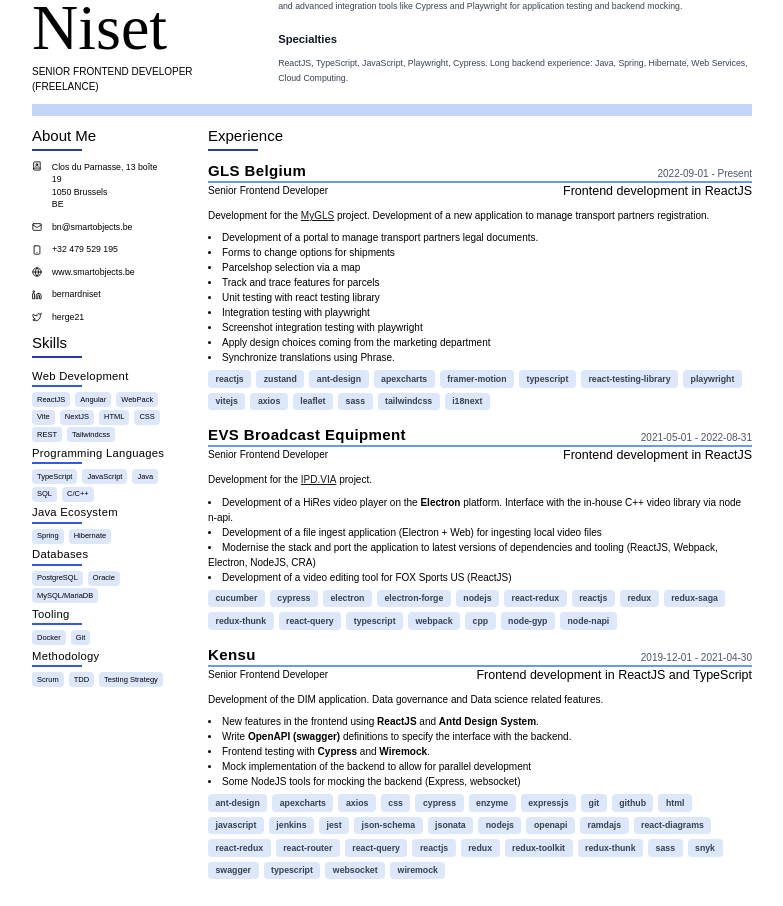
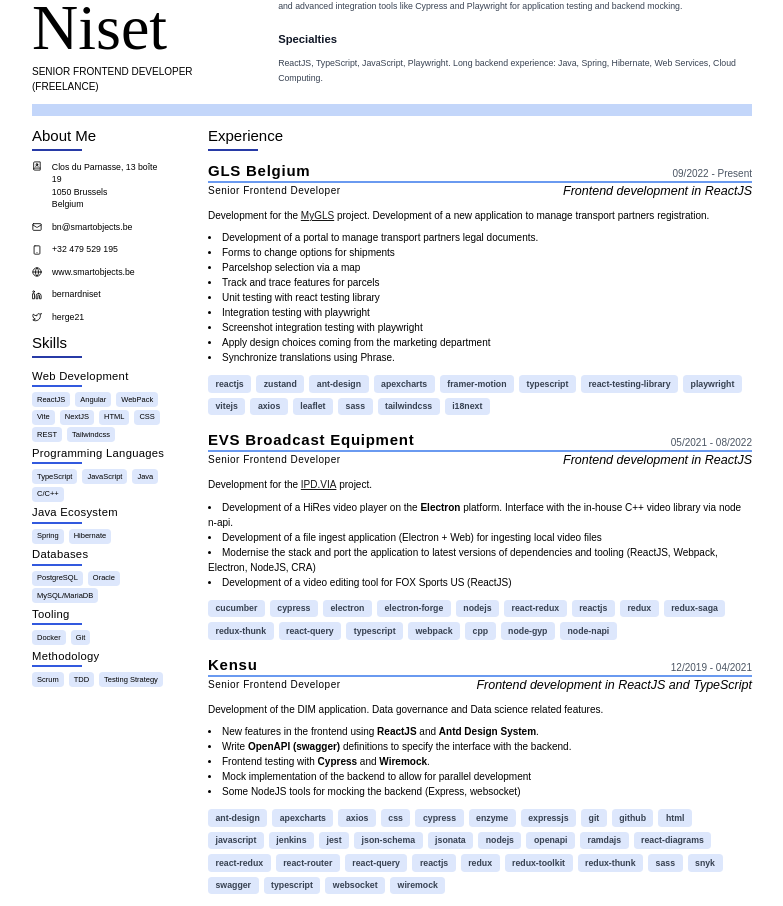
Before and after one commit to bn3t/resume-ng, a React (Vite) app: page / in a window 1280 px wide. Shown: the part 117-1023 px from the top of the page, without its empty margins (248-1031 px from the left). Built offline with nearby package versions, Linux system fonts and the light colour scheme.

Commit message:
feat: Add date formatting to Education and Job components

```diff
--- a/src/components/Education.tsx
+++ b/src/components/Education.tsx
@@ -1,6 +1,7 @@
 "use client";
 
 import { Resume } from "../resume";
+import { formatDate } from "../utils/dates";
 import Title from "./Title";
 
 interface EducationProps {
@@ -18,7 +19,7 @@ const Education = ({ education }: EducationProps) => {
             <div className="flex flex-row justify-between">
               <div>{edu.studyType} {edu.area}</div>
               <div className="self-end text-gray-600">
-                {edu.startDate} - {edu.endDate}
+                {formatDate(edu.startDate)} - {formatDate(edu.endDate)}
               </div>
             </div>
           </div>
--- a/src/components/Job.tsx
+++ b/src/components/Job.tsx
@@ -4,6 +4,7 @@ import clsx from "clsx";
 import Markdown from "react-markdown";
 
 import { Resume } from "../resume";
+import { formatDate } from "../utils/dates";
 
 interface JobProps {
   job: Resume["work"][0];
@@ -12,25 +13,25 @@ interface JobProps {
 }
 
 export const Job = ({ job, index, incolumns = false }: JobProps) => {
-  const endDate = job.endDate ? job.endDate : "Present";
+  const endDate = job.endDate ? formatDate(job.endDate) : "Present";
   return (
     <div key={`${job.company}-${index}`} className={clsx("mb-4", "break-inside-avoid")}>
       <div className={clsx("flex flex-col justify-between")}>
         <div className="flex flex-col">
           <div className="flex flex-row justify-between">
-            <h3 className="text-2xl font-semibold tracking-wide">{job.company}</h3>
+            <h3 className="text-2xl font-semibold tracking-wider">{job.company}</h3>
             <div className={clsx("self-end text-gray-600")}>
-              {job.startDate} - {endDate}
+              {formatDate(job.startDate)} - {endDate}
             </div>
           </div>
           <div className="w-full border-b-2 border-b-smo-blue-400"></div>
           <div className="flex flex-row justify-between">
-            <div>{job.position}</div>
-            {!incolumns && <div className="text-xl">{job.description}</div>}
+            <div className="tracking-wider">{job.position}</div>
+            {!incolumns && <div className="text-xl italic">{job.description}</div>}
           </div>
         </div>
       </div>
-      {incolumns && <div className="text-xl">{job.description}</div>}
+      {incolumns && <div className="text-xl italic">{job.description}</div>}
       <div className="prose prose-cv mt-1 max-w-full leading-normal">
         <Markdown>{job.summary}</Markdown>
       </div>
@@ -41,7 +42,7 @@ export const Job = ({ job, index, incolumns = false }: JobProps) => {
           </li>
         ))}
       </ul>
-      <ul className="mt-2">
+      <ul className="mt-4">
         {job.technologies?.map((technology, i) => (
           <li
             key={`${technology}-${i}`}
--- a/src/resume.yaml
+++ b/src/resume.yaml
@@ -12,7 +12,7 @@ basics:
 
     ### Specialties
 
-    ReactJS, TypeScript, JavaScript, Playwright, Cypress. Long backend experience:
+    ReactJS, TypeScript, JavaScript, Playwright. Long backend experience:
     Java, Spring, Hibernate, Web Services, Cloud Computing.
   phone: +32 479 529 195
   email: bn@smartobjects.be
@@ -20,7 +20,7 @@ basics:
     address: Clos du Parnasse, 13 boîte 19
     postalCode: "1050"
     city: Brussels
-    countryCode: BE
+    countryCode: Belgium
   website: https://www.smartobjects.be
   profiles:
     - network: linkedin
@@ -697,7 +697,6 @@ skills:
       - TypeScript
       - JavaScript
       - Java
-      - SQL
       - C/C++
   - name: Java Ecosystem
     level: Master
--- /dev/null
+++ b/src/utils/dates.ts
@@ -0,0 +1,3 @@
+import dayjs from "dayjs";
+
+export const formatDate = (date: string) => dayjs(date).format("MM/YYYY");
```
